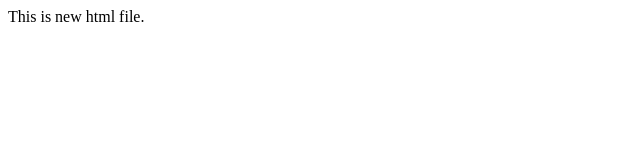
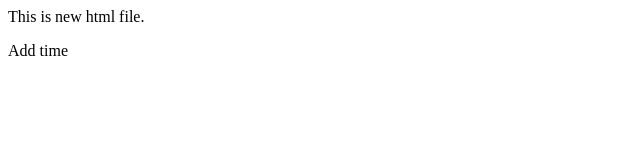
Before and after one commit to Prashant-Baperkar/SQL_TEST_Repo, a plain HTML site: page index.html in a window 1280 px wide. Shown: the full height of the page, 0-640 px from the left. Drawn offline with Linux system fonts and the light colour scheme.

Commit message:
Update index.html

```diff
--- a/index.html
+++ b/index.html
@@ -1 +1,2 @@
 <p>This is new html file.</p>
+<p>Add time</p>
```
